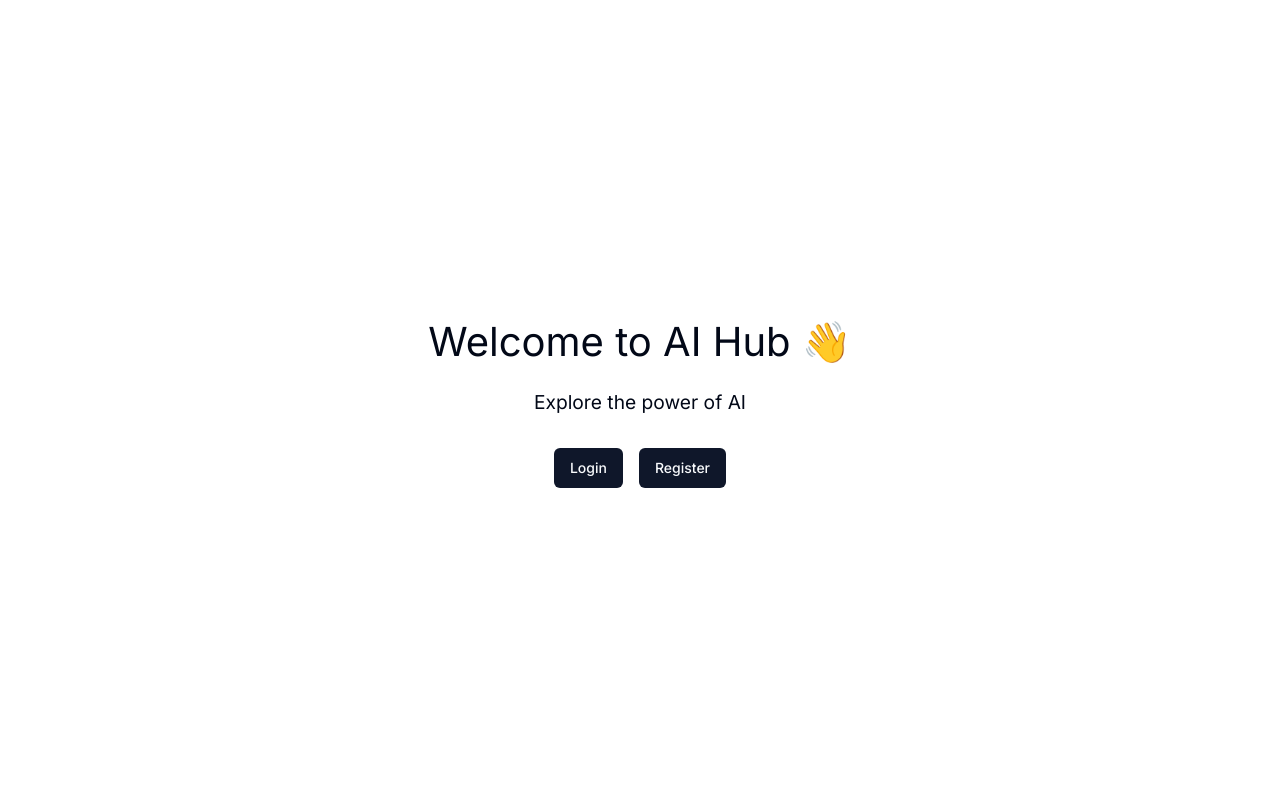
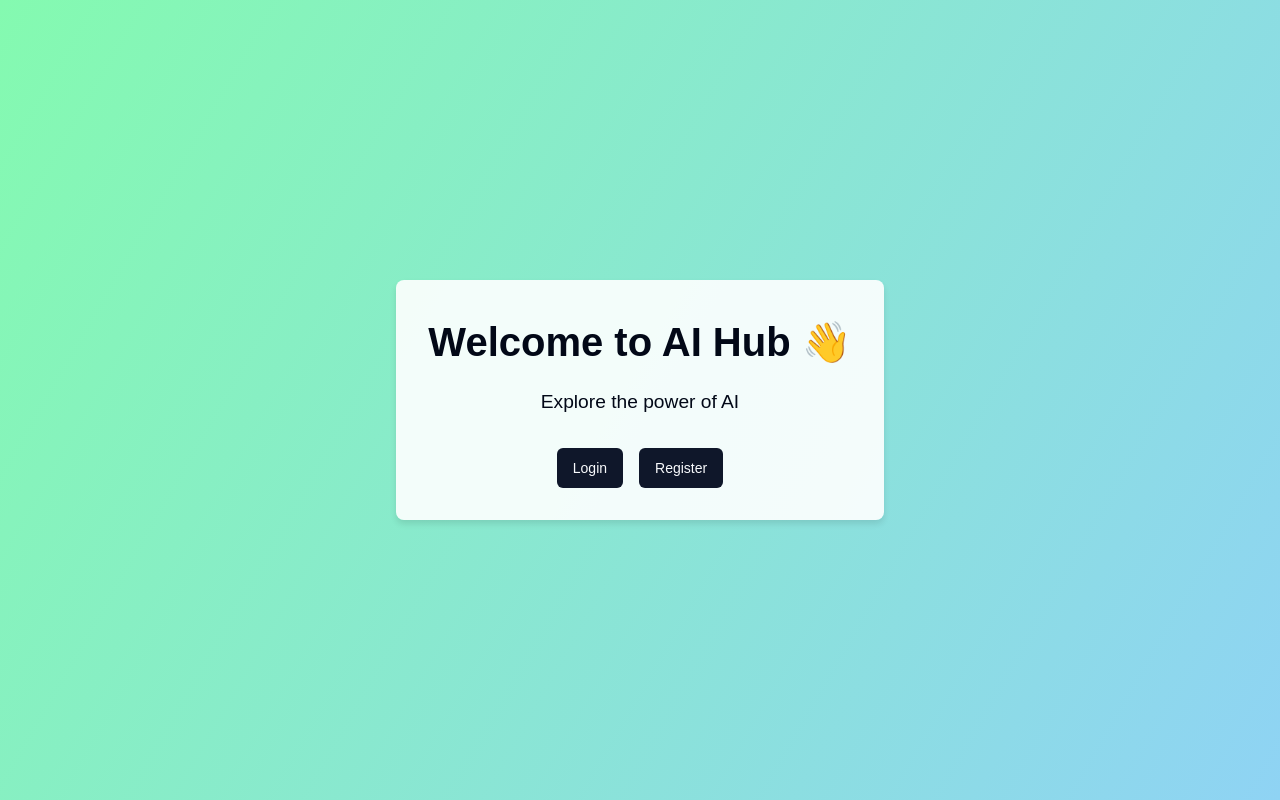
Before and after one commit to kevinsangyu/ASDgroup10, a Next.js app in the folder ai-hub/: page / in a window 1280 px wide. Built offline with nearby package versions, Linux system fonts and the light colour scheme.

Commit message:
improved ui

```diff
--- a/ai-hub/app/(landing)/page.tsx
+++ b/ai-hub/app/(landing)/page.tsx
@@ -1,8 +1,11 @@
 "use client";
 import React from "react";
+// Next.js component for client-side navigation
 import Link from "next/link";
+// Custom button component
 import { Button } from "@/components/ui/button";
 
+// Home component that serves as the landing page
 export default function Home() {
   return (
     <div className="landing-page">
@@ -10,30 +13,40 @@ export default function Home() {
         <h1>Welcome to AI Hub 👋</h1>
         <p>Explore the power of AI</p>
         <div className="buttons">
+          {/* Navigation link to Sign-in page */}
           <Link href="/sign-in">
-            <Button>Login</Button>
+            <Button className="action-button">Login</Button>
           </Link>
+          {/* Navigation link to Sign-up page */}
           <Link href="/sign-up">
-            <Button>Register</Button>
+            <Button className="action-button">Register</Button>
           </Link>
         </div>
       </div>
 
+      {/* Inline styling for the components */}
       <style jsx>{`
         .landing-page {
           display: flex;
           justify-content: center;
           align-items: center;
           height: 100vh;
+          background: linear-gradient(120deg, #84fab0 0%, #8fd3f4 100%);
+          font-family: 'Arial', sans-serif;
         }
 
         .content {
           text-align: center;
+          background: rgba(255, 255, 255, 0.9);
+          padding: 2rem;
+          border-radius: 8px;
+          box-shadow: 0 4px 6px rgba(0, 0, 0, 0.1);
         }
 
         h1 {
           font-size: 2.5rem;
           margin-bottom: 1rem;
+          font-weight: bold;
         }
 
         p {
@@ -47,8 +60,12 @@ export default function Home() {
           align-items: center;
           gap: 1rem;
         }
+
+        .action-button:hover {
+          transform: scale(1.05);
+          transition: transform 0.2s;
+        }
       `}</style>
     </div>
   )
-
 };
```
